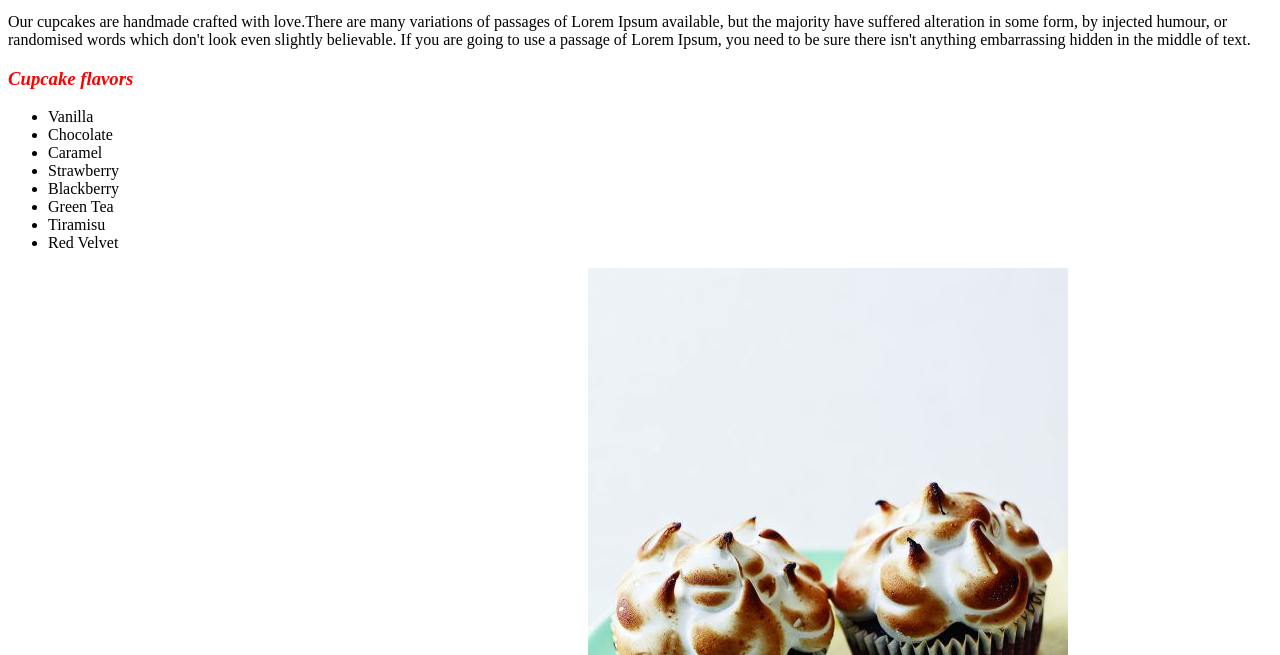
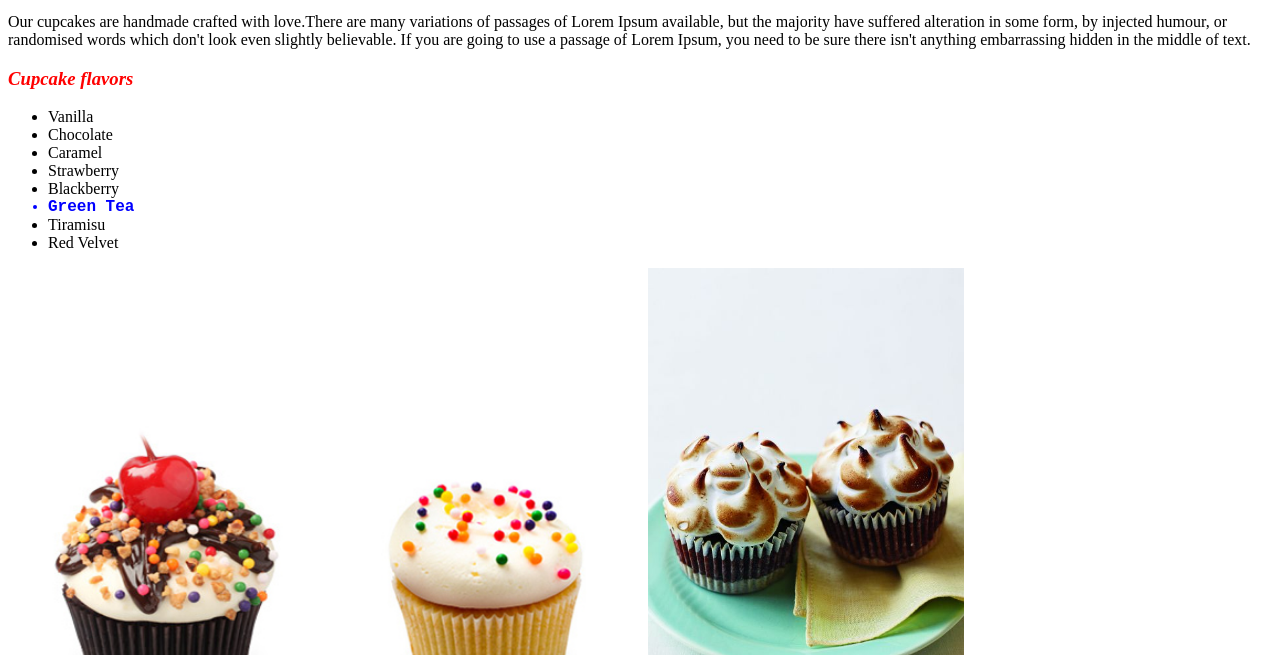
Before and after one commit to ahorod/cupcake_shop, a plain HTML site: page index.html in a window 1280 px wide. Shown: the part 145-800 px from the top of the page. Drawn offline with Linux system fonts and the light colour scheme.

Commit message:
Add class best.

```diff
--- a/css/style.css
+++ b/css/style.css
@@ -2,3 +2,13 @@
   color: red;
   font-style: italic;
 }
+img {
+  height: 25%;
+  width: 25%;
+}
+.best {
+  font-weight: bold;
+  font-family: monospace;
+  color: blue;
+  font-size: 16px;
+}
--- a/index.html
+++ b/index.html
@@ -17,7 +17,7 @@
         <li>Caramel</li>
         <li>Strawberry</li>
         <li>Blackberry</li>
-        <li>Green Tea</li>
+        <li class="best">Green Tea</li>
         <li>Tiramisu</li>
         <li>Red Velvet</li>
       </ul>
```
